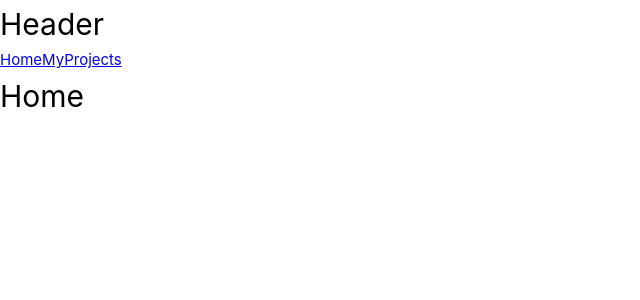
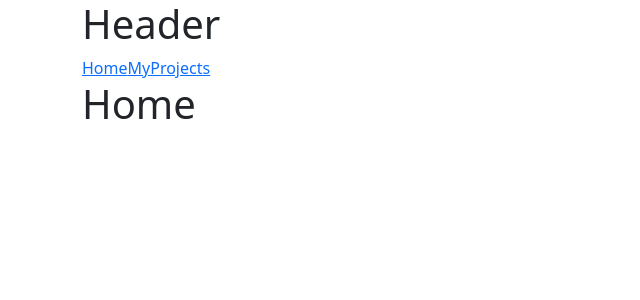
Before and after one commit to Lucca-1337/Homepage, a Vue app: page / in a window 1280 px wide. Shown: the top 300 px of the page, without its empty margins (0-640 px from the left). Built offline with nearby package versions, Linux system fonts and the light colour scheme.

Commit message:
installed bootstrap

```diff
--- a/index.html
+++ b/index.html
@@ -1,13 +1,16 @@
 <!DOCTYPE html>
-<html lang="">
+<html lang="en">
+
 <head>
   <meta charset="UTF-8">
   <link rel="icon" href="/favicon.ico">
   <meta name="viewport" content="width=device-width, initial-scale=1.0">
   <title>Vite App</title>
 </head>
+
 <body>
   <div id="app"></div>
   <script type="module" src="/src/main.js"></script>
 </body>
+
 </html>
--- a/package.json
+++ b/package.json
@@ -9,11 +9,14 @@
     "preview": "vite preview"
   },
   "dependencies": {
+    "@popperjs/core": "^2.11.8",
+    "bootstrap": "^5.3.3",
     "vue": "^3.5.13",
     "vue-router": "^4.4.5"
   },
   "devDependencies": {
     "@vitejs/plugin-vue": "^5.2.1",
+    "sass": "^1.82.0",
     "vite": "^6.0.1",
     "vite-plugin-vue-devtools": "^7.6.5"
   }
--- a/src/App.vue
+++ b/src/App.vue
@@ -3,7 +3,7 @@ import MainHeader from '@/components/MainHeader.vue'
 </script>
 
 <template>
-  <header>
+  <header class="container">
     <MainHeader />
   </header>
 </template>
--- a/src/assets/main.css
+++ b/src/assets/main.css
@@ -1 +1,2 @@
 @import './base.css';
+@import 'node_modules/bootstrap/scss/bootstrap.scss';
--- a/src/main.js
+++ b/src/main.js
@@ -3,6 +3,8 @@ import './assets/main.css'
 import { createApp } from 'vue'
 import App from './App.vue'
 import router from './router'
+import '../node_modules/bootstrap/scss/bootstrap.scss'
+import * as bootstrap from 'bootstrap'
 
 const app = createApp(App)
 
```
Also changed, not shown: 1 other file (tests, documents, lock files or other folders). Lines whose indentation alone changed are shown as unchanged.
